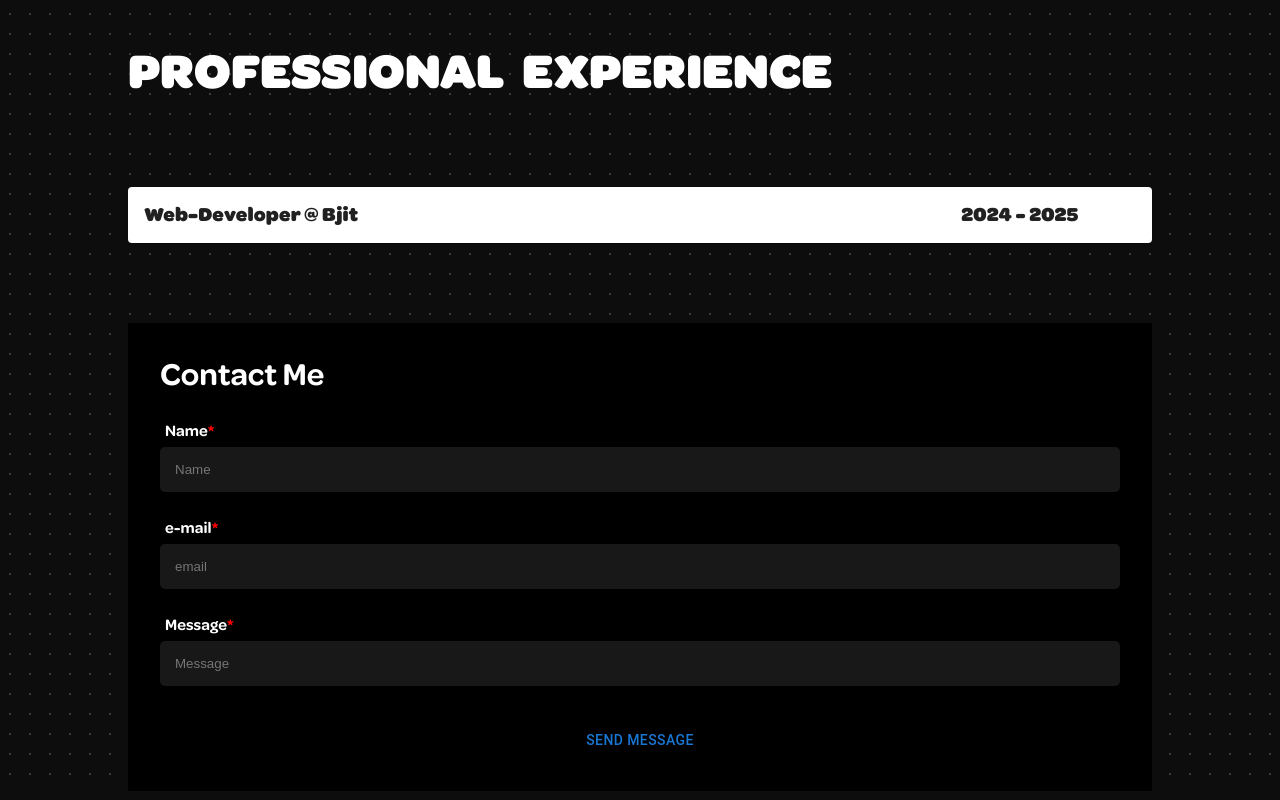
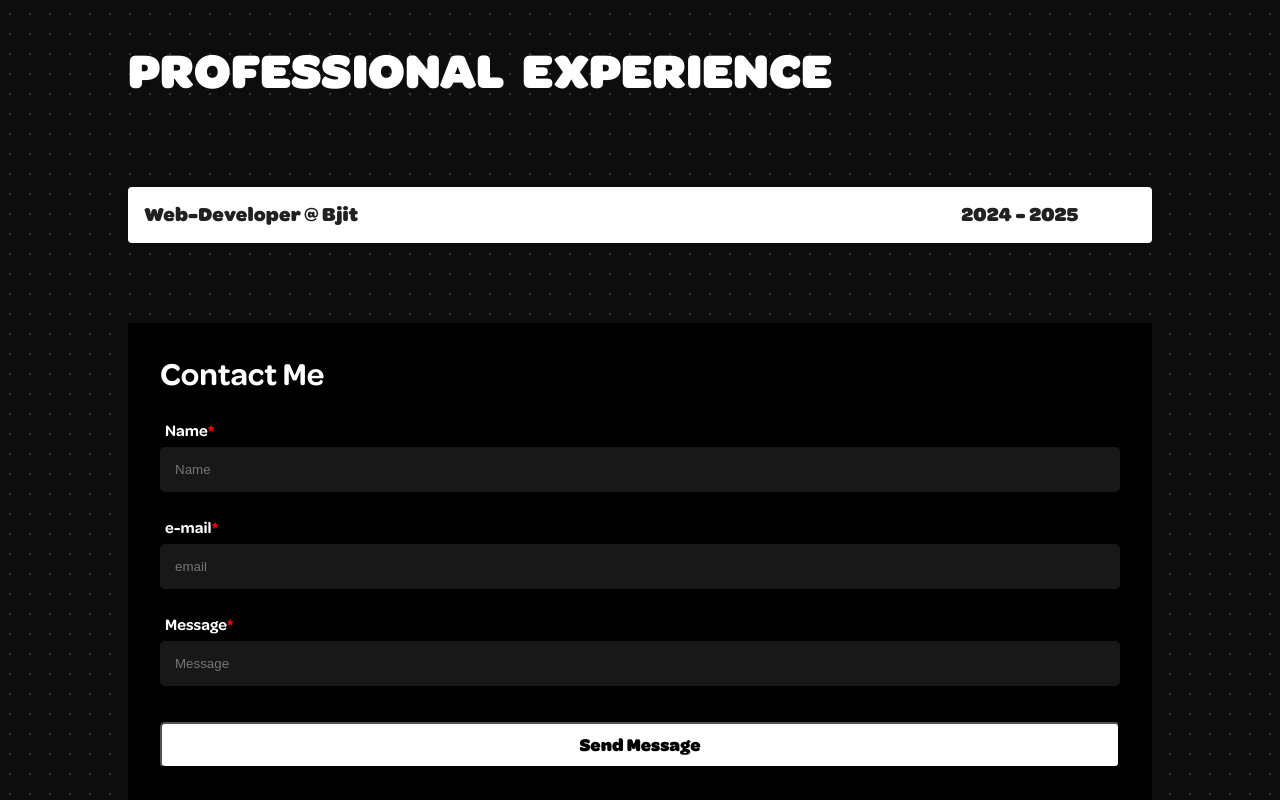
Before and after one commit to faysalmohd/portfolio, a React (Create React App) app: page / in a window 1280 px wide. Shown: the part 3256-4056 px from the top of the page. Built offline with nearby package versions, Linux system fonts and the light colour scheme; some icons are missing.

Commit message:
debugging

```diff
--- a/src/components/contactMe.css
+++ b/src/components/contactMe.css
@@ -27,4 +27,7 @@
     color: black;
     background-color: white;
     font-family: Omnes;
+    padding: 10px;
+    border-radius: 5px;
+    font-size: large;
 }
--- a/src/components/contactMe.js
+++ b/src/components/contactMe.js
@@ -1,5 +1,5 @@
 import { useState } from "react";
-import { Box, Button, Alert } from "@mui/material";
+import { Box, Alert } from "@mui/material";
 import "./contactMe.css";
 
 export default function ContactMe() {
@@ -57,9 +57,9 @@ export default function ContactMe() {
         placeholder="Message"
         required
       ></input>
-      <Button className="contact-me-send-btn" onClick={handleSubmit}>
+      <button className="contact-me-send-btn" onClick={handleSubmit}>
         Send Message
-      </Button>
+      </button>
 
       {status === "success" && (
         <Alert severity="success">Message sent successfully!</Alert>
```
